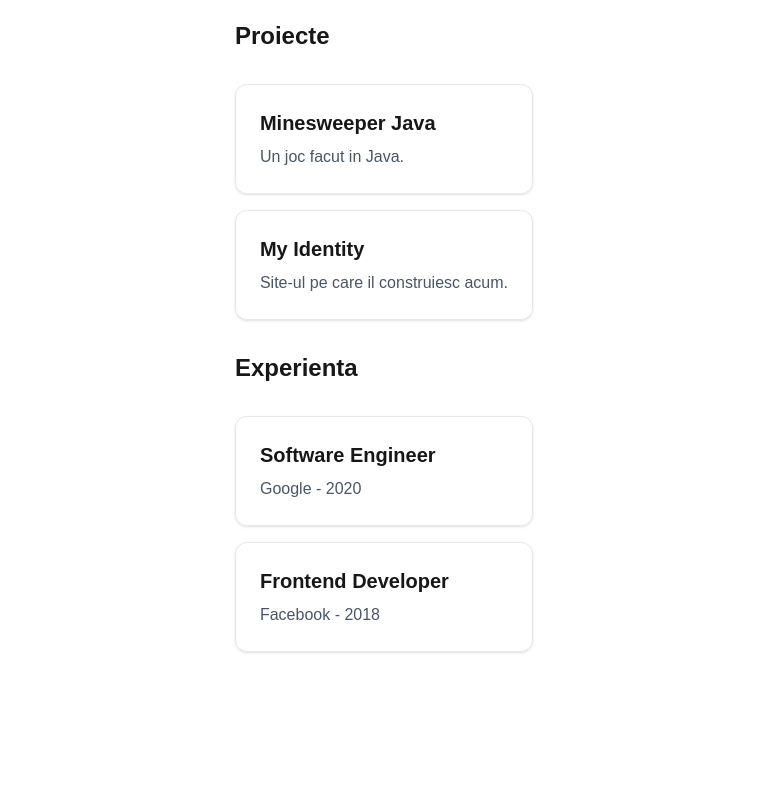
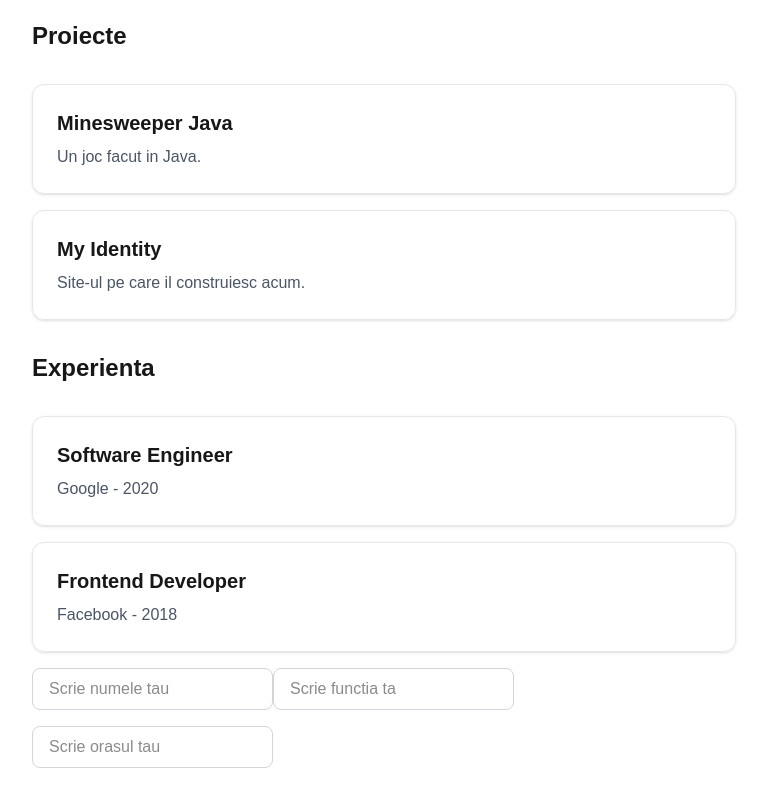
Before and after one commit to ovidiuteodor/my-identity, a Next.js app: page / in a window 1280 px wide. Shown: the part 220-1020 px from the top of the page, without its empty margins (256-1023 px from the left). Before the commit the page ends 904 px from the top, so only its background shows below. Built offline with nearby package versions, Linux system fonts and the light colour scheme.

Commit message:
Adaugat inputuri

```diff
--- a/src/app/page.tsx
+++ b/src/app/page.tsx
@@ -34,6 +34,12 @@ export default function Home() {
   const [contor, setContor] = useState(0);
 
   const [ascuns, setAscuns] = useState(false);
+
+  const [nume, setNume] = useState("");
+
+  const[functie, setFunctie] = useState("");
+
+  const[oras, setOras] = useState("");
 
   return (
     <main className="mx-auto max-w-3xl p-8">
@@ -89,6 +95,37 @@ export default function Home() {
       ))}
       </div>
 
+      <input
+       type="text"
+       value={nume}
+       onChange={(e) => setNume(e.target.value)}
+       placeholder="Scrie numele tau"
+       className="rounded-lg border border-gray-300 px-4 py-2"
+      />
+
+      <input
+       type="text"
+       value={functie}
+       onChange={(e) => setFunctie(e.target.value)}
+       placeholder="Scrie functia ta"
+       className="rounded-lg border border-gray-300 px-4 py-2 mt-4"
+      />
+
+      <input
+       type="text"
+       value={oras}
+       onChange={(e) => setOras(e.target.value)}
+       placeholder="Scrie orasul tau"
+       className="rounded-lg border border-gray-300 px-4 py-2 mt-4"
+      />
+
+      {nume && functie && oras && (
+      <div>
+      <p className="mt-2">Salut, {nume}!</p>
+      <p className="mt-2">Functia ta este: {functie}</p>
+      <p className="mt-2">Orasul tau este: {oras}</p>
+      </div>
+      )}
     </main>
   );
 }
```
